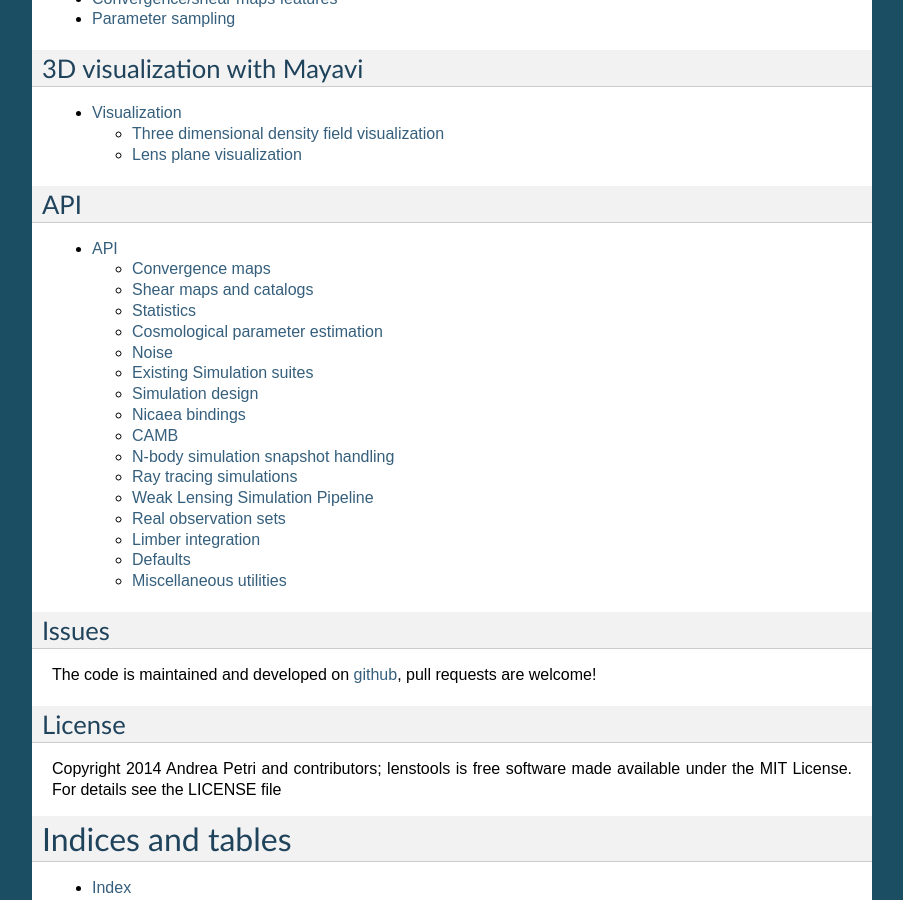
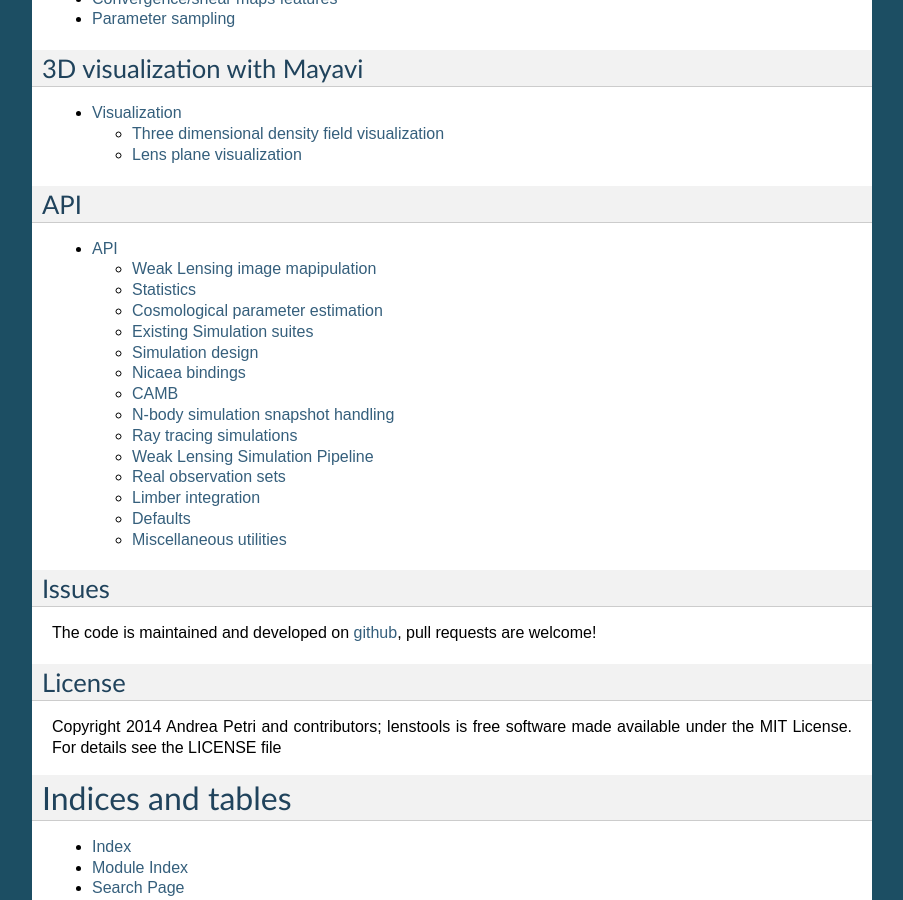
Before and after one commit to apetri/LensTools, a Sphinx documentation site: the page built from docs/source/index.rst, in a window 1280 px wide and 900 px high, scrolled down 3514 px. Shown: the whole window, without its empty margins (198-1101 px from the left). Built offline with Sphinx 7.4.7, drawn with Linux system fonts in a browser that asks for light colours; the version number could not be read and is left out; some of the changed lines change nothing that is shown.

Commit message:
update docs

```diff
--- a/docs/source/code.rst
+++ b/docs/source/code.rst
@@ -3,8 +3,11 @@
 
 .. automodule:: lenstools
 
+Weak Lensing image mapipulation
+===============================
+
 Convergence maps
-================
+----------------
 
 .. autoclass:: lenstools.image.convergence.ConvergenceMap
 	:inherited-members:
@@ -12,7 +15,7 @@
 .. autoclass:: lenstools.image.convergence.Mask
 
 Shear maps and catalogs
-=======================
+-----------------------
 
 .. autoclass:: lenstools.image.shear.ShearMap
 	:inherited-members:
@@ -22,6 +25,18 @@
 
 .. autoclass:: lenstools.catalog.shear.ShearCatalog
 	:members: toMap,shapeNoise,addSourceEllipticity
+
+CMB temperature maps
+--------------------
+
+.. autoclass:: lenstools.image.convergence.CMBTemperatureMap
+	:members: from_power,toReal,toFourier,lens,estimateKappaQuad,estimatePhiQuad,estimatePhiFFTQuad
+
+Noise
+-----
+
+.. autoclass:: lenstools.image.noise.GaussianNoiseGenerator
+	:inherited-members:
 
 Statistics
 ==========
@@ -72,12 +87,6 @@
 .. autoclass:: lenstools.statistics.contours.ContourPlot
 	:inherited-members:
 
-
-Noise
-=====
-
-.. autoclass:: lenstools.image.noise.GaussianNoiseGenerator
-	:inherited-members:
 
 Existing Simulation suites
 ==========================
```
